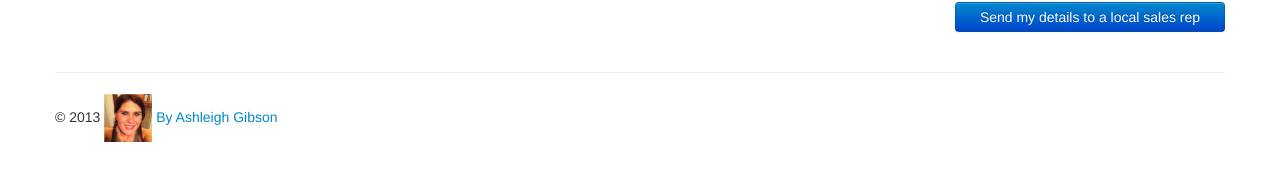
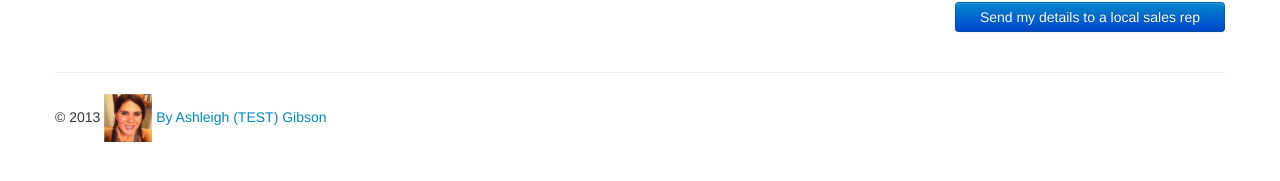
Before and after one commit to avongals/avongals.github.io, a Jekyll site: the page built from success-stories.html, in a window 1280 px wide. Shown: the part 588-769 px from the top of the page. Built offline with Jekyll 4.4.1, drawn with Linux system fonts in a browser that asks for light colours.

Commit message:
Testing Commit / Push

```diff
--- a/_includes/footer.html
+++ b/_includes/footer.html
@@ -8,7 +8,7 @@
 				</a>
 			{% else %}
 				<a href="https://plus.google.com/XXXXXXXXXXXXXXXXXXXXX?rel=author" rel="me" title="Find me on Google+">
-					<img src="/assets/img/ash-gibson.jpg" width="48" height="48" alt="Ashleigh Gibson"> By Ashleigh Gibson
+					<img src="/assets/img/ash-gibson.jpg" width="48" height="48" alt="Ashleigh Gibson"> By Ashleigh (TEST) Gibson
 				</a>
 			{% endif %}
 		</footer>
```
